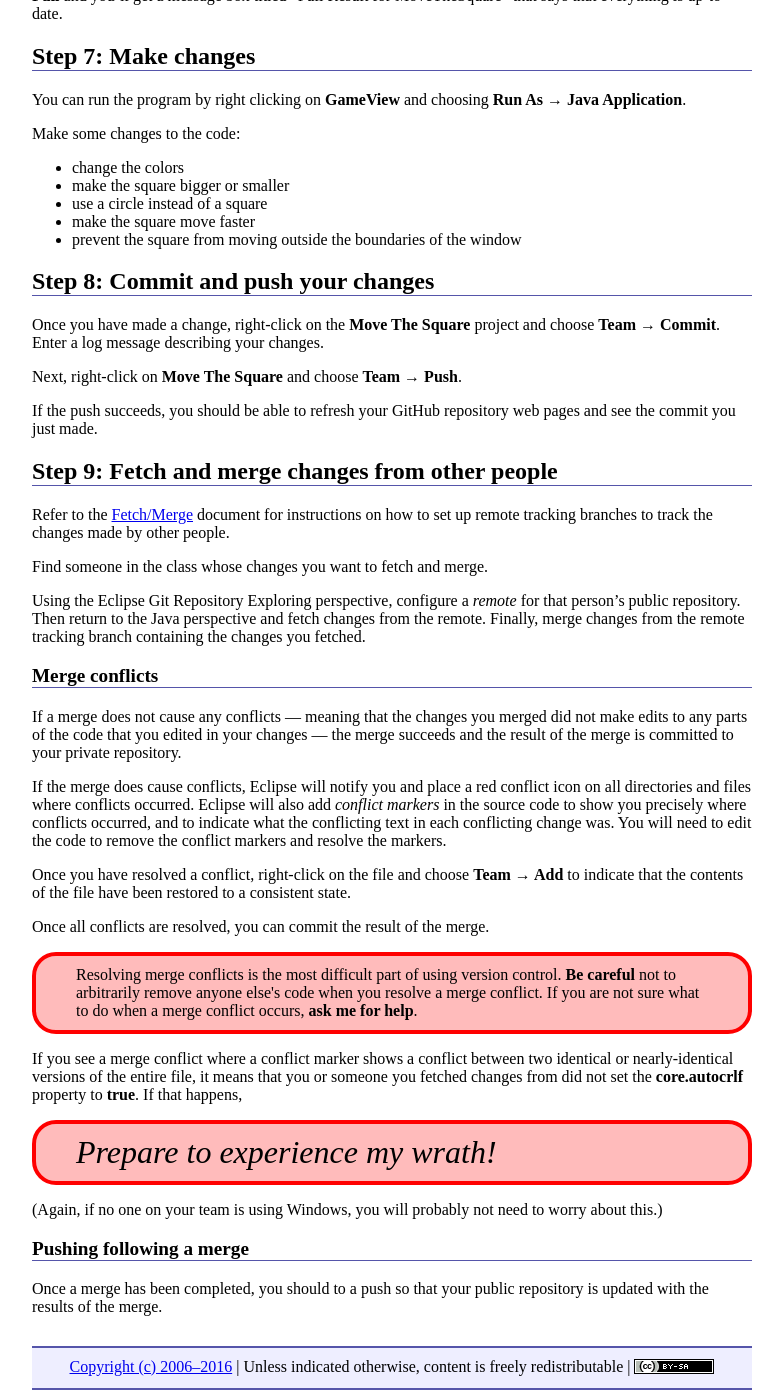
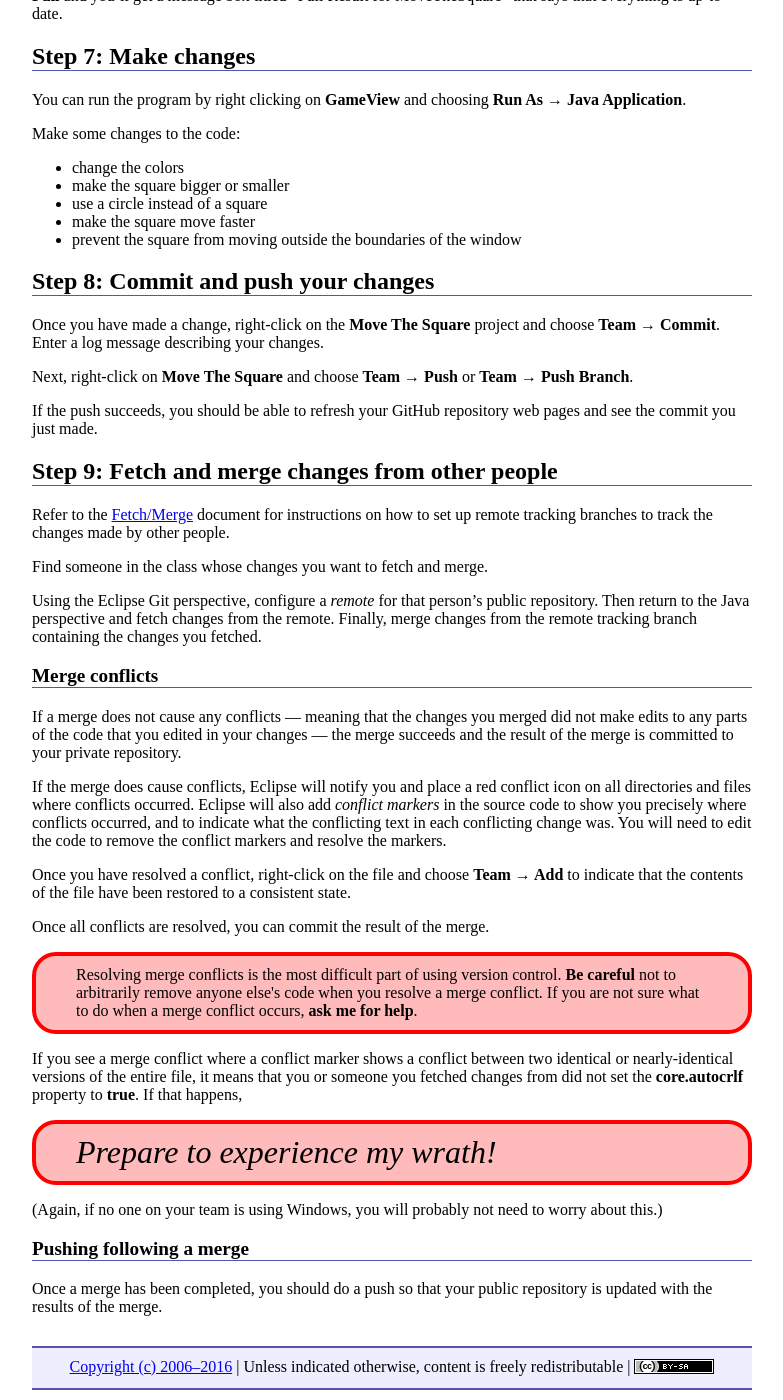
Before and after one commit to ycpcs/cs320-spring2016, a Jekyll site: the page built from labs/lab01.md, in a window 1280 px wide and 1400 px high, scrolled down 2799 px. Shown: the whole window, without its empty margins (248-1031 px from the left). Built offline with Jekyll 4.4.1, drawn with Linux system fonts in a browser that asks for light colours; Markdown is read by kramdown in place of the engine named in the settings.

Commit message:
updated git instructions

```diff
--- a/labs/lab01.md
+++ b/labs/lab01.md
@@ -149,7 +149,7 @@ Make some changes to the code:
 
 Once you have made a change, right-click on the **Move The Square** project and choose **Team &rarr; Commit**.  Enter a log message describing your changes.
 
-Next, right-click on **Move The Square** and choose **Team &rarr; Push**.
+Next, right-click on **Move The Square** and choose **Team &rarr; Push** or **Team &rarr; Push Branch**.
 
 If the push succeeds, you should be able to refresh your GitHub repository web pages and see the commit you just made.
 
@@ -159,7 +159,7 @@ Refer to the [Fetch/Merge](../resources/fetchMerge.html) document for instructio
 
 Find someone in the class whose changes you want to fetch and merge.
 
-Using the Eclipse Git Repository Exploring perspective, configure a *remote* for that person's public repository.  Then return to the Java perspective and fetch changes from the remote.  Finally, merge changes from the remote tracking branch containing the changes you fetched.
+Using the Eclipse Git perspective, configure a *remote* for that person's public repository.  Then return to the Java perspective and fetch changes from the remote.  Finally, merge changes from the remote tracking branch containing the changes you fetched.
 
 ### Merge conflicts
 
@@ -185,7 +185,7 @@ If you see a merge conflict where a conflict marker shows a conflict between two
 
 ### Pushing following a merge
 
-Once a merge has been completed, you should to a push so that your public repository is updated with the results of the merge.
+Once a merge has been completed, you should do a push so that your public repository is updated with the results of the merge.
 
 <!-- vim:set wrap: ­-->
 <!-- vim:set linebreak: -->
```
